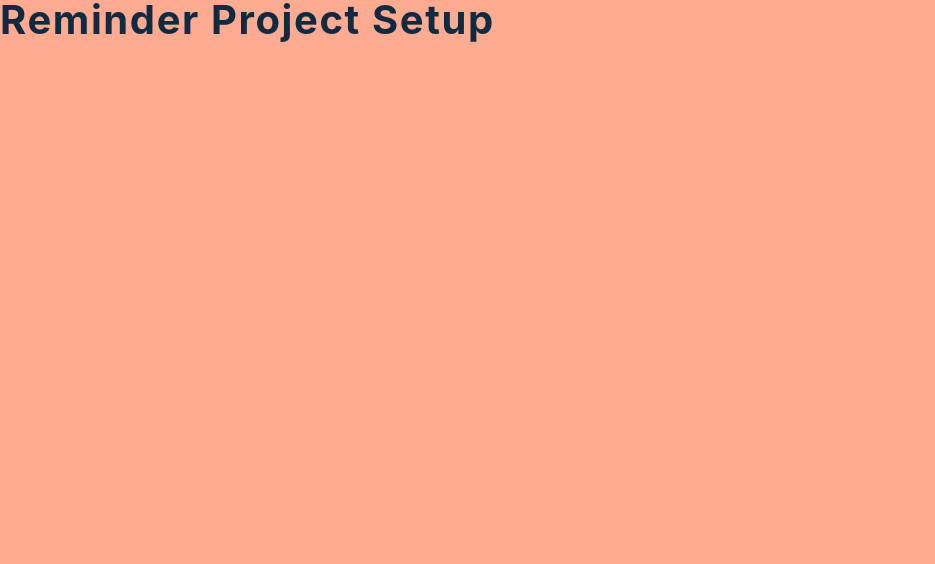
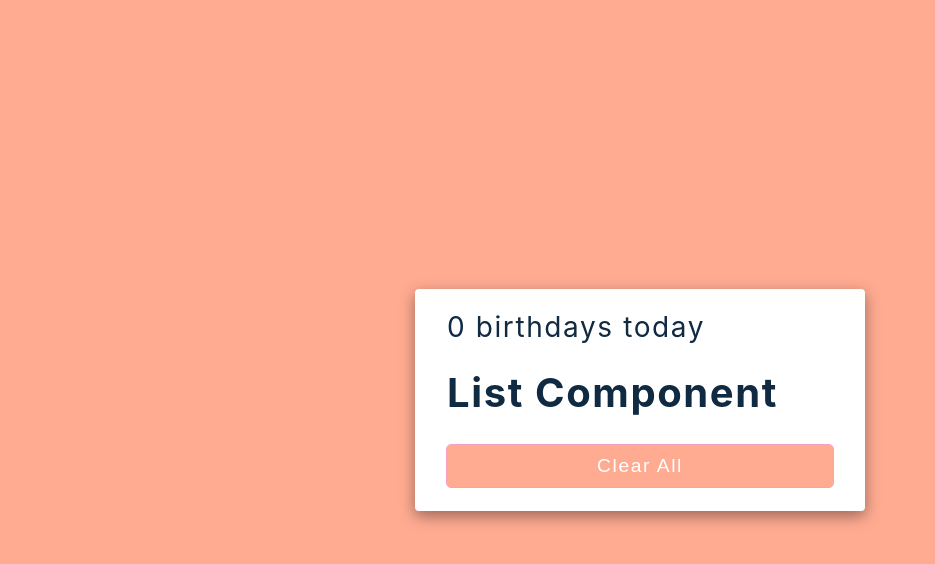
Before and after one commit to nataliecardot/react-birthday-reminder, a React (Create React App) app: page / in a window 1280 px wide. Shown: the top 564 px of the page, without its empty margins (0-935 px from the left). Built offline with nearby package versions, Linux system fonts and the light colour scheme.

Commit message:
Add static content

```diff
--- a/src/App.js
+++ b/src/App.js
@@ -1,8 +1,17 @@
 import React, { useState } from 'react';
 import data from './data';
 import List from './List';
+
 function App() {
-  return <h2>reminder project setup</h2>;
+  return (
+    <main>
+      <section className="container">
+        <h3>0 birthdays today</h3>
+        <List />
+        <button onClick={() => console.log('You clicked me')}>Clear All</button>
+      </section>
+    </main>
+  );
 }
 
 export default App;
```
